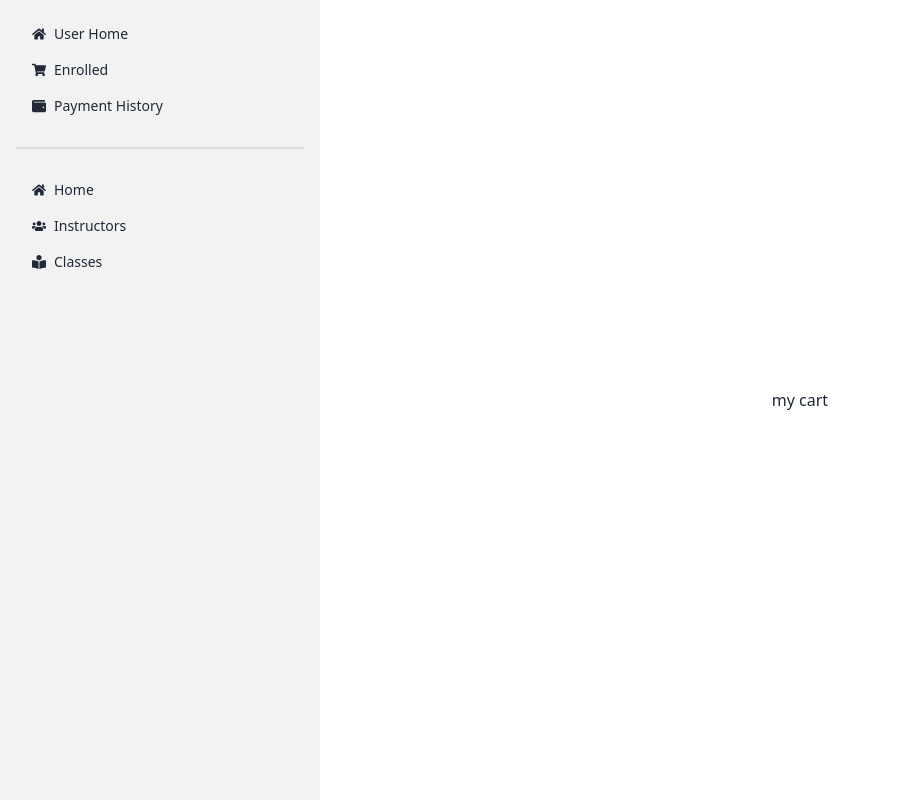
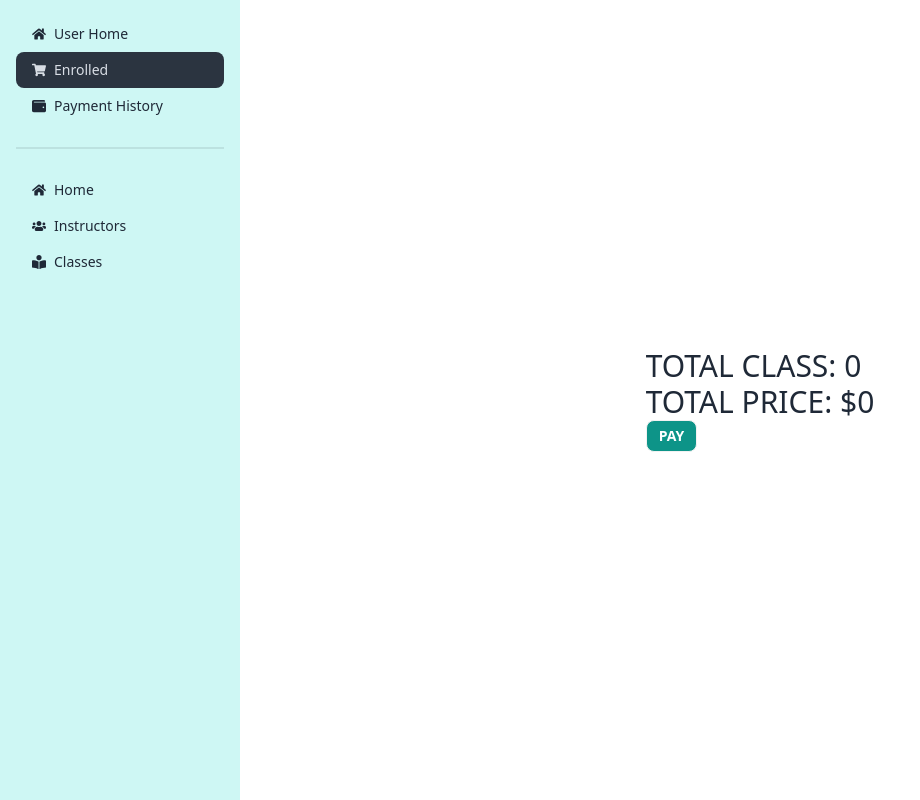
Before and after one commit to syedalamin/summer-camp-client, a React (Vite) app: page /dashboard/mycart in a window 1280 px wide. Shown: the whole page, without its empty margins (0-920 px from the left). Built offline with nearby package versions, Linux system fonts and the light colour scheme; no server answers.

Commit message:
my cart add

```diff
--- a/src/Layout/Dashboard.jsx
+++ b/src/Layout/Dashboard.jsx
@@ -1,4 +1,4 @@
-import { Link, Outlet } from "react-router-dom";
+import { NavLink, Outlet } from "react-router-dom";
 import { FaBookReader, FaHome, FaShoppingCart, FaUsers, FaWallet, } from 'react-icons/fa'
 const Dashboard = () => {
     return (
@@ -11,15 +11,15 @@ const Dashboard = () => {
             </div>
             <div className="drawer-side">
                 <label htmlFor="my-drawer-2" className="drawer-overlay"></label>
-                <ul className="menu p-4 w-80 h-full bg-base-200 text-base-content">
+                <ul className="menu p-4 w-60 h-full bg-[#cef7f4] text-base-content">
                     {/* Sidebar content here */}
-                    <li><Link><FaHome></FaHome>User Home</Link></li>
-                    <li><Link to='/dashboard/mycart'><FaShoppingCart></FaShoppingCart> Enrolled</Link></li>
-                    <li><Link><FaWallet></FaWallet>Payment History</Link></li>
+                    <li><NavLink to='/dashboard/home'><FaHome></FaHome>User Home</NavLink></li>
+                    <li><NavLink to='/dashboard/mycart'><FaShoppingCart></FaShoppingCart> Enrolled</NavLink></li>
+                    <li><NavLink to='/dashboard/history'><FaWallet></FaWallet>Payment History</NavLink></li>
                     <div className="divider"></div>
-                    <li><Link to='/'><FaHome></FaHome>Home</Link></li>
-                    <li><Link to='/instructors'><FaUsers></FaUsers>Instructors</Link></li>
-                    <li><Link to='/classes'><FaBookReader></FaBookReader>Classes</Link></li>
+                    <li><NavLink to='/'><FaHome></FaHome>Home</NavLink></li>
+                    <li><NavLink to='/instructors'><FaUsers></FaUsers>Instructors</NavLink></li>
+                    <li><NavLink to='/classes'><FaBookReader></FaBookReader>Classes</NavLink></li>
                 </ul>
 
             </div>
--- a/src/index.css
+++ b/src/index.css
@@ -1,3 +1,11 @@
 @tailwind base;
 @tailwind components;
 @tailwind utilities;
+
+.drawer-side a.active{
+    color:red;
+
+}
+.drawer-side a {
+   background-color: transparent;
+}
--- a/src/pages/Dashboard/MyCart/MyCart.jsx
+++ b/src/pages/Dashboard/MyCart/MyCart.jsx
@@ -1,13 +1,20 @@
 import { Helmet } from "react-helmet-async";
+import useCart from "../../../hooks/useCart";
 
 
 const MyCart = () => {
+    const [cart] = useCart();
+    const total = cart.reduce((sum, item)=> item.price + sum, 0)
     return (
         <div>
             <Helmet>
                 <title>Dashboard | My Cart</title>
             </Helmet>
-            <h2>my cart</h2>
+            <div className="uppercase">
+                <h3 className="text-3xl">Total Class: {cart.length}</h3>
+                <h3 className="text-3xl">Total Price: ${total}</h3>
+                <button className="bg-teal-600 hover:bg-teal-800 btn btn-sm text-white ">Pay</button>
+            </div>
         </div>
     );
 };
```
